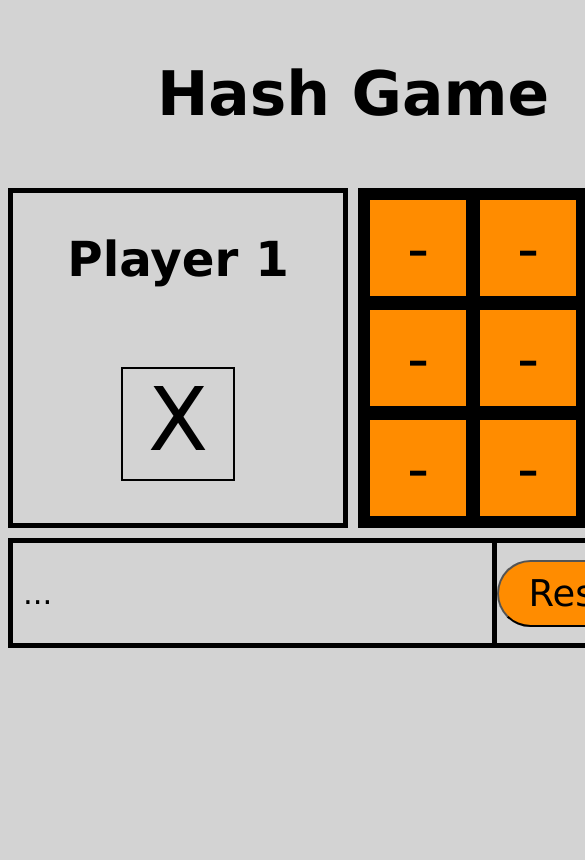
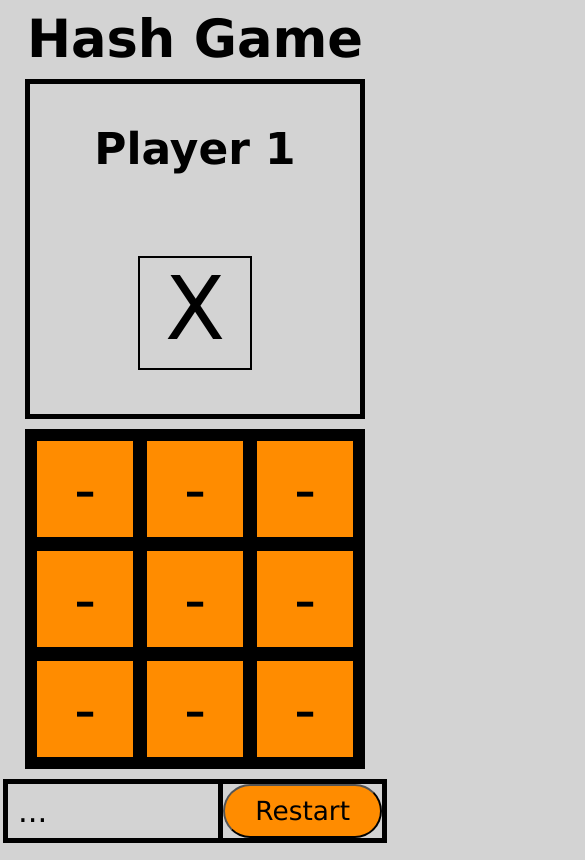
Before and after one commit to Cancellier27/HashGame, a plain HTML site: page index.html in a window 390 px wide. Shown: the top 860 px of the page, 585 px wide, since content can reach past the window. Drawn offline with Linux system fonts and the light colour scheme.

Commit message:
making web friendly

```diff
--- a/style.css
+++ b/style.css
@@ -4,12 +4,14 @@
 }
 
 body {
+    height: 100vh;
     background-color: lightgray;
     display: grid;
     grid-template-columns: 1fr 1fr;
     grid-template-rows: 1fr 2fr 1fr;
     overflow: hidden;
     gap: 10px;
+
 }
 
 
@@ -44,7 +46,7 @@ body {
 
 .jogador {
     font-weight: bold;
-    font-size: 1.1em;
+    font-size: 1em;
 }
 
 .simbolo {
@@ -117,6 +119,8 @@ body {
     justify-content: space-between;
     align-items: center;
 
+    margin-bottom: 20px;
+
 }
 
 .botoes {
@@ -148,3 +152,44 @@ body {
     padding: 0px 10px;
     margin: 0;
 }
+
+@media screen and (max-width: 700px) {
+    body {
+        grid-template-columns: auto;
+        grid-template-rows: 1fr 2fr 2fr 1fr;
+        grid-template-areas:
+        "header"
+        "score"
+        "game"
+        "result";
+
+    }
+
+    .titulo {
+        justify-self: center;
+        grid-area: header;
+        font-size: 1.2em;
+    }
+
+    .placar {
+        justify-self: center;
+        grid-area: score;
+    }
+
+    .tabuleiro {
+        justify-self: center;
+        grid-area: game;
+    }
+
+    .footer {
+        justify-self: center;
+        width: 100%;
+        height: auto;
+        grid-area: result;
+    }
+
+    .botoes {
+        font-size: 1em;
+    }
+
+}
```
